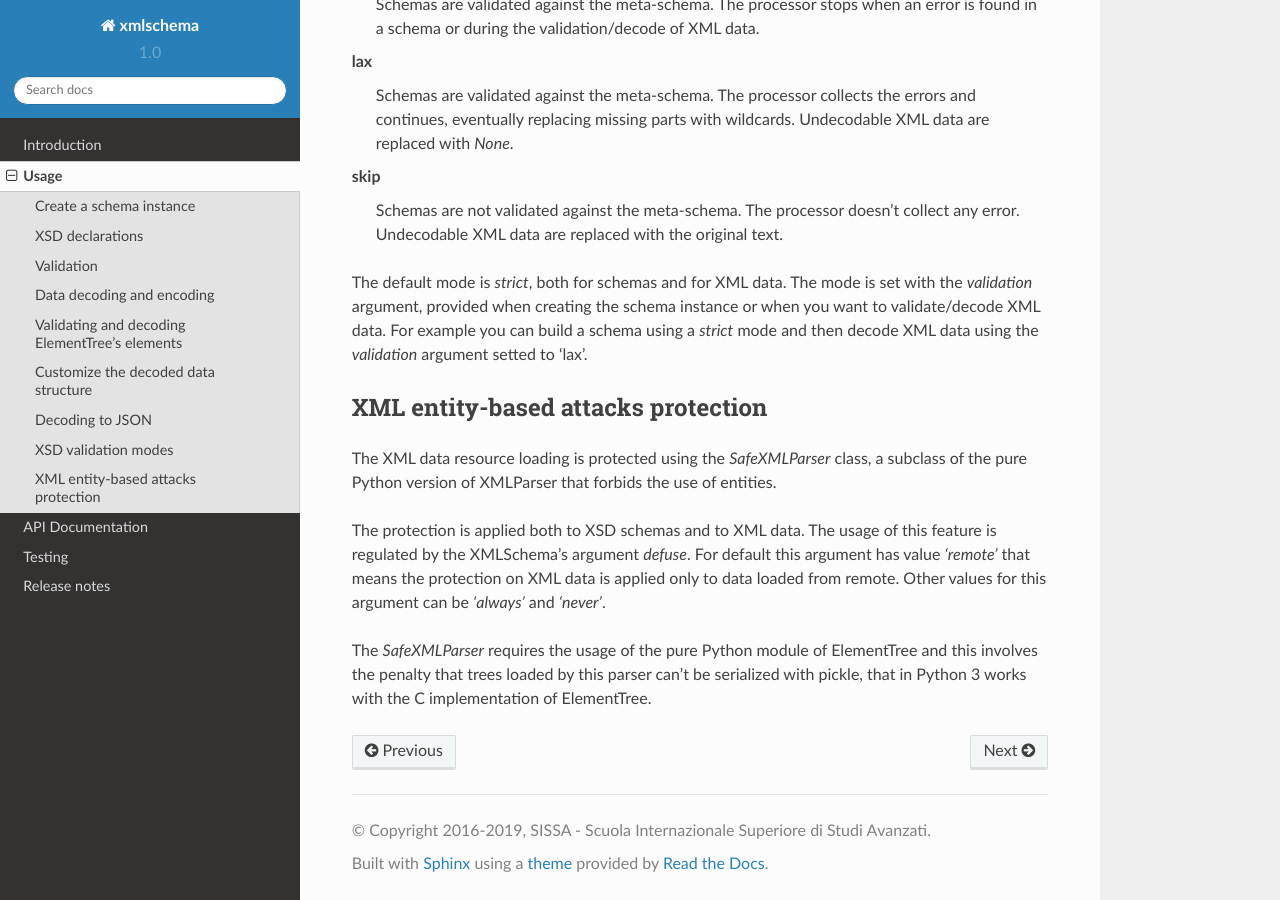
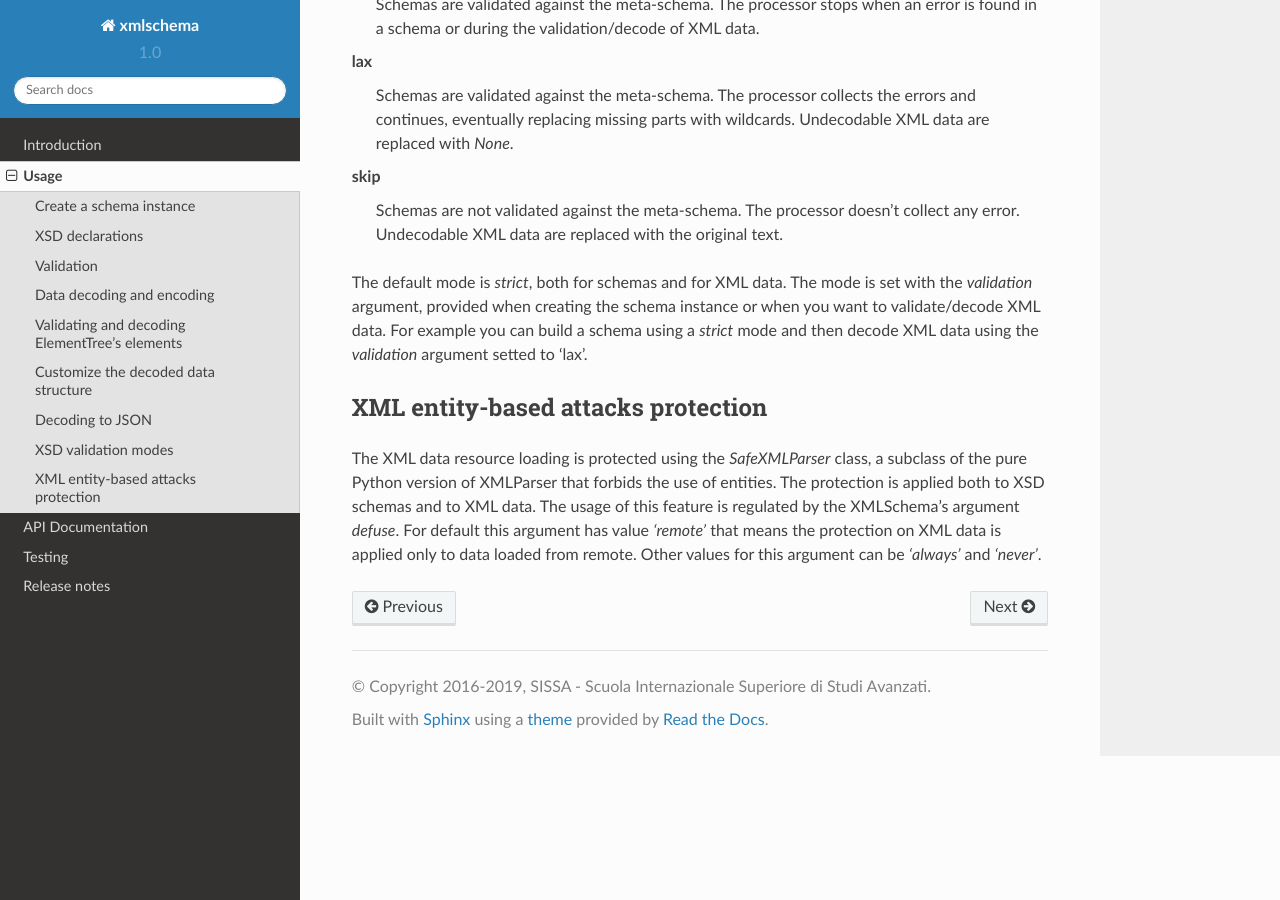
Before and after one commit to sissaschool/xmlschema, a Sphinx documentation site: the page built from doc/usage.rst, in a window 1280 px wide and 900 px high, scrolled down 8889 px. Built offline with Sphinx 7.4.7 and the Read the Docs theme 2.0.0, drawn with Linux system fonts in a browser that asks for light colours.

Commit message:
Update documentation and requirements

```diff
--- a/doc/usage.rst
+++ b/doc/usage.rst
@@ -522,13 +522,8 @@ XML entity-based attacks protection
 
 The XML data resource loading is protected using the  `SafeXMLParser` class, a subclass of
 the pure Python version of XMLParser that forbids the use of entities.
-
 The protection is applied both to XSD schemas and to XML data. The usage of this feature is
 regulated by the XMLSchema's argument *defuse*.
 For default this argument has value *'remote'* that means the protection on XML data is
 applied only to data loaded from remote. Other values for this argument can be *'always'*
 and *'never'*.
-
-The `SafeXMLParser` requires the usage of the pure Python module of ElementTree and this
-involves the penalty that trees loaded by this parser can't be serialized with pickle,
-that in Python 3 works with the C implementation of ElementTree.
--- a/requirements-dev.txt
+++ b/requirements-dev.txt
@@ -1,7 +1,7 @@
 # Requirements for setup a development environment for the xmlschema package.
 setuptools
 tox
-elementpath>=1.1.4
+elementpath~=1.1.5
 lxml
 memory_profiler
 pathlib2  # For Py27 tests on resources
--- a/setup.py
+++ b/setup.py
@@ -17,7 +17,7 @@ with open("README.rst") as readme:
 setup(
     name='xmlschema',
     version='1.0.10',
-    install_requires=['elementpath==1.1.5'],
+    install_requires=['elementpath~=1.1.5'],
     packages=['xmlschema'],
     include_package_data=True,
     author='Davide Brunato',
```
Also changed, not shown: CHANGELOG.rst (+4 -3 lines), doc/api.rst (+5 -3 lines), 1 other file.
